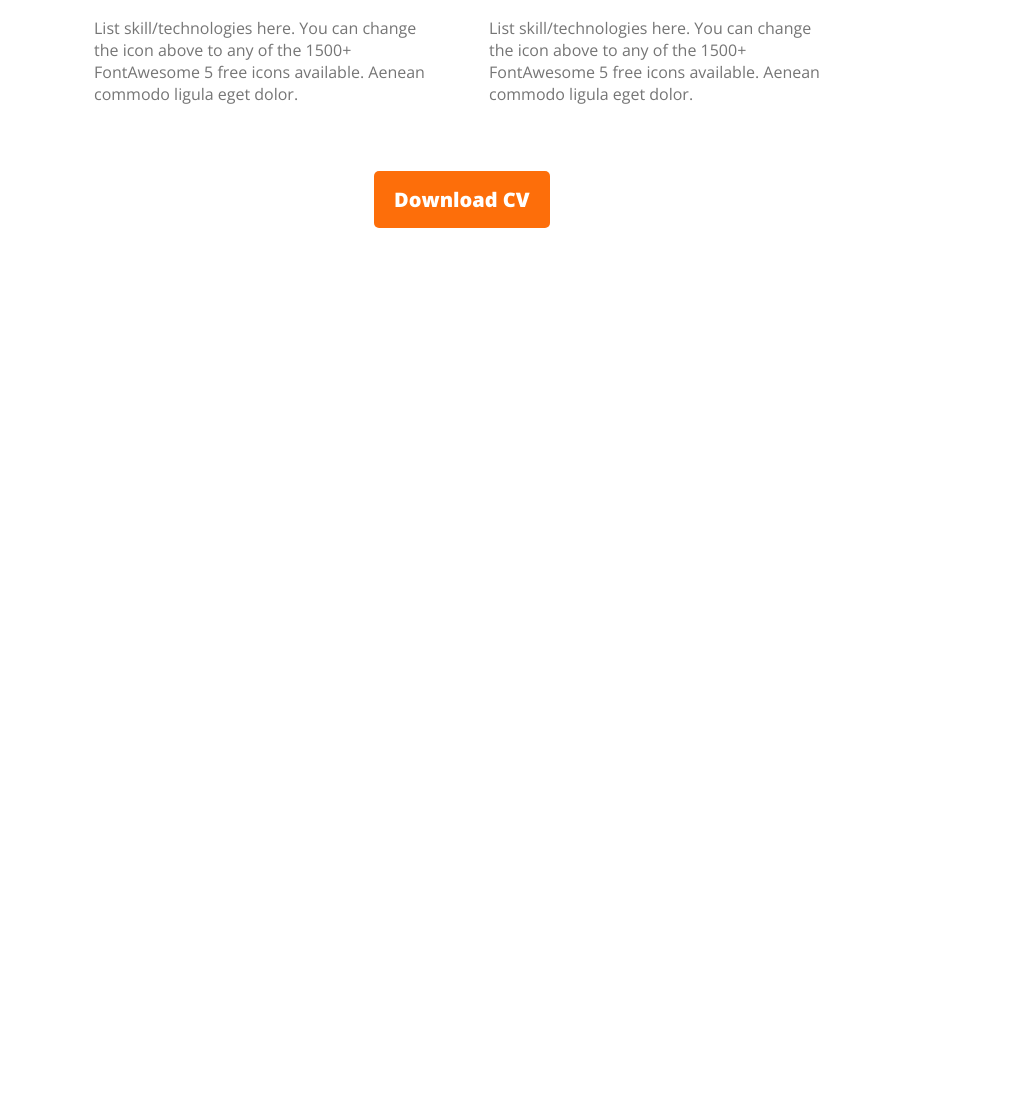
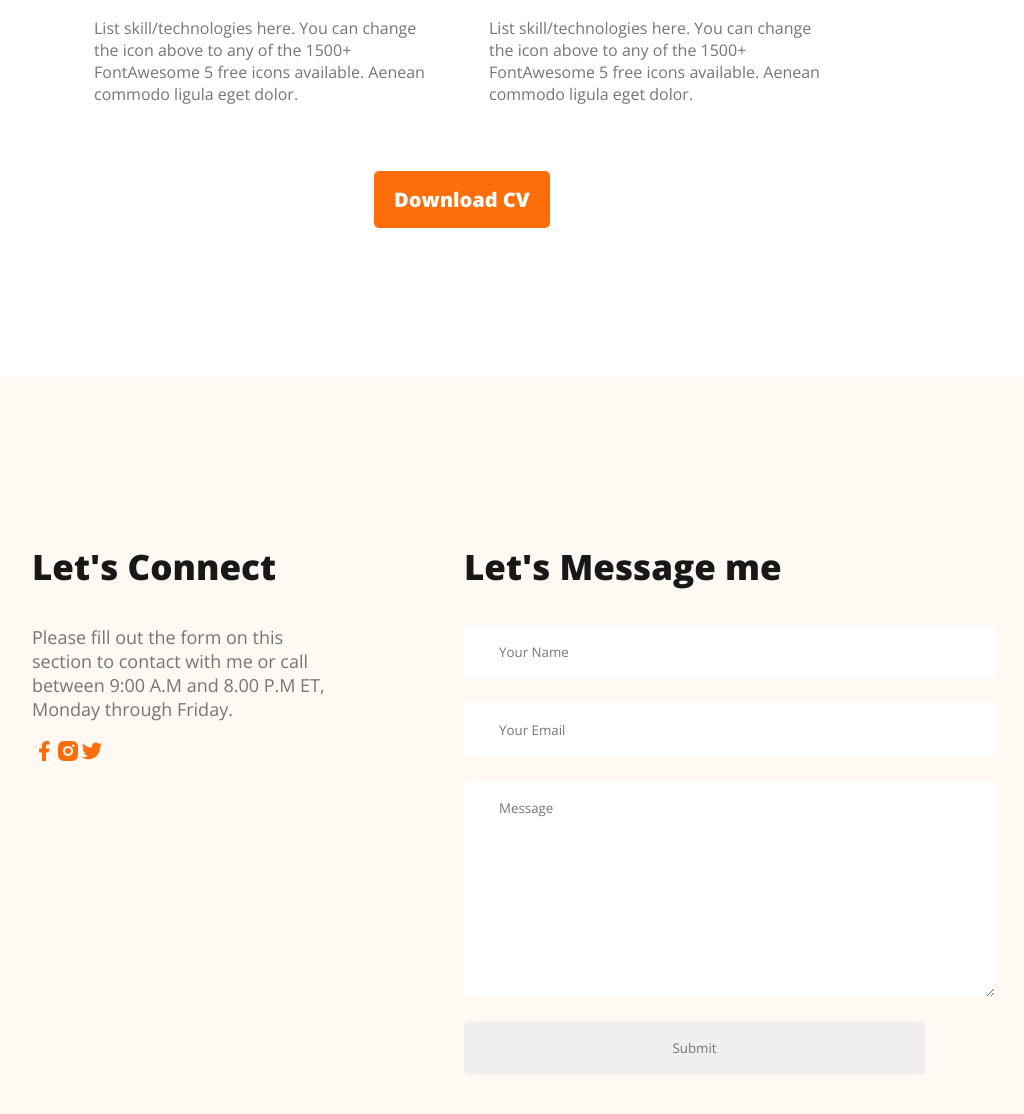
Before and after one commit to sagorcodes/dev-portfolio, a plain HTML site: page index.html in a window 1280 px wide. Shown: the part 2949-4063 px from the top of the page, without its empty margins (176-1200 px from the left). Before the commit the page ends 3235 px from the top, so only its background shows below. Drawn offline with nearby package versions, Linux system fonts and the light colour scheme.

Commit message:
basic footer

```diff
--- a/Styles/portfolio.css
+++ b/Styles/portfolio.css
@@ -181,3 +181,33 @@ main{
 #Resume-section-button{
     margin: 50px 480px;
 }
+
+/* Footer section */
+footer{
+    display: flex;
+    gap: 120px;
+    background: #FFF8F3;
+    margin-top: 100px;
+    padding: 130px 200px;
+}
+.footer-column{
+    width: 50%;
+}
+.contact input,textarea{
+    display: block;
+    margin-bottom: 24px;
+    padding: 18px 35px;
+    color: #757575;
+    border: none;
+    border-radius: 5px;
+    width: 461px;
+}
+#footer-title{
+    text-align: start;
+}
+#footer-description{
+    text-align: start;
+}
+.social-links{
+    justify-content: space-between;
+}
--- a/index.html
+++ b/index.html
@@ -148,54 +148,110 @@
 
             <div class="resume-item">
               <h2 class="resume-item-title">Master in Computer Engineering</h2>
-              <h3 class="resume-item-institute">Harvard University / 2015 - 2017</h3>
-              <p class="resume-item-description">List skill/technologies here. You can change the icon above
-                to any of the 1500+ FontAwesome 5 free icons available. Aenean commodo ligula eget dolor.</p>
+              <h3 class="resume-item-institute">
+                Harvard University / 2015 - 2017
+              </h3>
+              <p class="resume-item-description">
+                List skill/technologies here. You can change the icon above to
+                any of the 1500+ FontAwesome 5 free icons available. Aenean
+                commodo ligula eget dolor.
+              </p>
             </div>
-            <hr>
+            <hr />
             <div class="resume-item">
               <h2 class="resume-item-title">Master in Computer Engineering</h2>
-              <h3 class="resume-item-institute">Harvard University / 2015 - 2017</h3>
-              <p class="resume-item-description">List skill/technologies here. You can change the icon above
-                to any of the 1500+ FontAwesome 5 free icons available. Aenean commodo ligula eget dolor.</p>
+              <h3 class="resume-item-institute">
+                Harvard University / 2015 - 2017
+              </h3>
+              <p class="resume-item-description">
+                List skill/technologies here. You can change the icon above to
+                any of the 1500+ FontAwesome 5 free icons available. Aenean
+                commodo ligula eget dolor.
+              </p>
             </div>
-            <hr>
+            <hr />
             <div class="resume-item">
               <h2 class="resume-item-title">Master in Computer Engineering</h2>
-              <h3 class="resume-item-institute">Harvard University / 2015 - 2017</h3>
-              <p class="resume-item-description">List skill/technologies here. You can change the icon above
-                to any of the 1500+ FontAwesome 5 free icons available. Aenean commodo ligula eget dolor.</p>
+              <h3 class="resume-item-institute">
+                Harvard University / 2015 - 2017
+              </h3>
+              <p class="resume-item-description">
+                List skill/technologies here. You can change the icon above to
+                any of the 1500+ FontAwesome 5 free icons available. Aenean
+                commodo ligula eget dolor.
+              </p>
             </div>
-
           </div>
           <div class="resume-column">
             <h3 class="resume-column-title">My Experience</h3>
             <div class="resume-item">
               <h2 class="resume-item-title">Master in Computer Engineering</h2>
-              <h3 class="resume-item-institute">Harvard University / 2015 - 2017</h3>
-              <p class="resume-item-description">List skill/technologies here. You can change the icon above
-                to any of the 1500+ FontAwesome 5 free icons available. Aenean commodo ligula eget dolor.</p>
+              <h3 class="resume-item-institute">
+                Harvard University / 2015 - 2017
+              </h3>
+              <p class="resume-item-description">
+                List skill/technologies here. You can change the icon above to
+                any of the 1500+ FontAwesome 5 free icons available. Aenean
+                commodo ligula eget dolor.
+              </p>
             </div>
-            <hr>
+            <hr />
             <div class="resume-item">
               <h2 class="resume-item-title">Master in Computer Engineering</h2>
-              <h3 class="resume-item-institute">Harvard University / 2015 - 2017</h3>
-              <p class="resume-item-description">List skill/technologies here. You can change the icon above
-                to any of the 1500+ FontAwesome 5 free icons available. Aenean commodo ligula eget dolor.</p>
+              <h3 class="resume-item-institute">
+                Harvard University / 2015 - 2017
+              </h3>
+              <p class="resume-item-description">
+                List skill/technologies here. You can change the icon above to
+                any of the 1500+ FontAwesome 5 free icons available. Aenean
+                commodo ligula eget dolor.
+              </p>
             </div>
-            <hr>
+            <hr />
             <div class="resume-item">
               <h2 class="resume-item-title">Master in Computer Engineering</h2>
-              <h3 class="resume-item-institute">Harvard University / 2015 - 2017</h3>
-              <p class="resume-item-description">List skill/technologies here. You can change the icon above
-                to any of the 1500+ FontAwesome 5 free icons available. Aenean commodo ligula eget dolor.</p>
+              <h3 class="resume-item-institute">
+                Harvard University / 2015 - 2017
+              </h3>
+              <p class="resume-item-description">
+                List skill/technologies here. You can change the icon above to
+                any of the 1500+ FontAwesome 5 free icons available. Aenean
+                commodo ligula eget dolor.
+              </p>
             </div>
           </div>
         </div>
-        <button id="Resume-section-button" class="btn-primary">Download CV</button>
+        <button id="Resume-section-button" class="btn-primary">
+          Download CV
+        </button>
       </section>
-
     </main>
-    <footer></footer>
+    <footer>
+      <div class="footer-column">
+        <h3 id="footer-title" class="section-title">Let's Connect</h3>
+        <p id="footer-description" class="section-description">
+          Please fill out the form on this section to contact with me or call
+          between 9:00 A.M and 8.00 P.M ET, Monday through Friday.
+        </p>
+        <div class="social-links">
+          <a href="#"
+            ><img src="images/icons/facebook.png" alt="facebook-icon" /></a
+          ><a href="#"
+            ><img src="images/icons/insta.png" alt="instagram-icon" /></a
+          ><a href="#"
+            ><img src="images/icons/twitter.png" alt="twitter-icon"
+          /></a>
+        </div>
+      </div>
+      <div class="footer-column">
+        <h3 id="footer-title" class="section-title">Let's Message me</h3>
+        <form class="contact" action="">
+          <input type="text" placeholder="Your Name">
+          <input type="email" placeholder="Your Email">
+          <textarea name="" id="" cols="30" rows="10">Message</textarea>
+          <input type="submit" value="Submit">
+        </form>
+      </div>
+    </footer>
   </body>
 </html>
```
Also changed, not shown: images/icons/facebook.png (added), images/icons/insta.png (added), images/icons/twitter.png (added).
